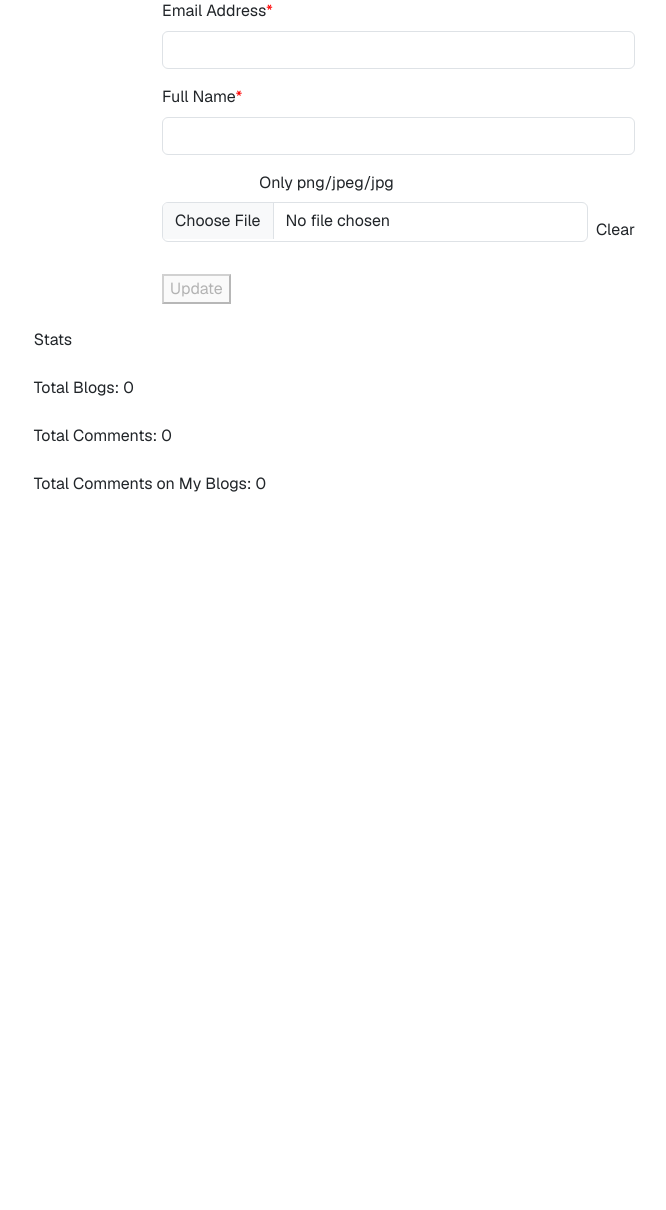
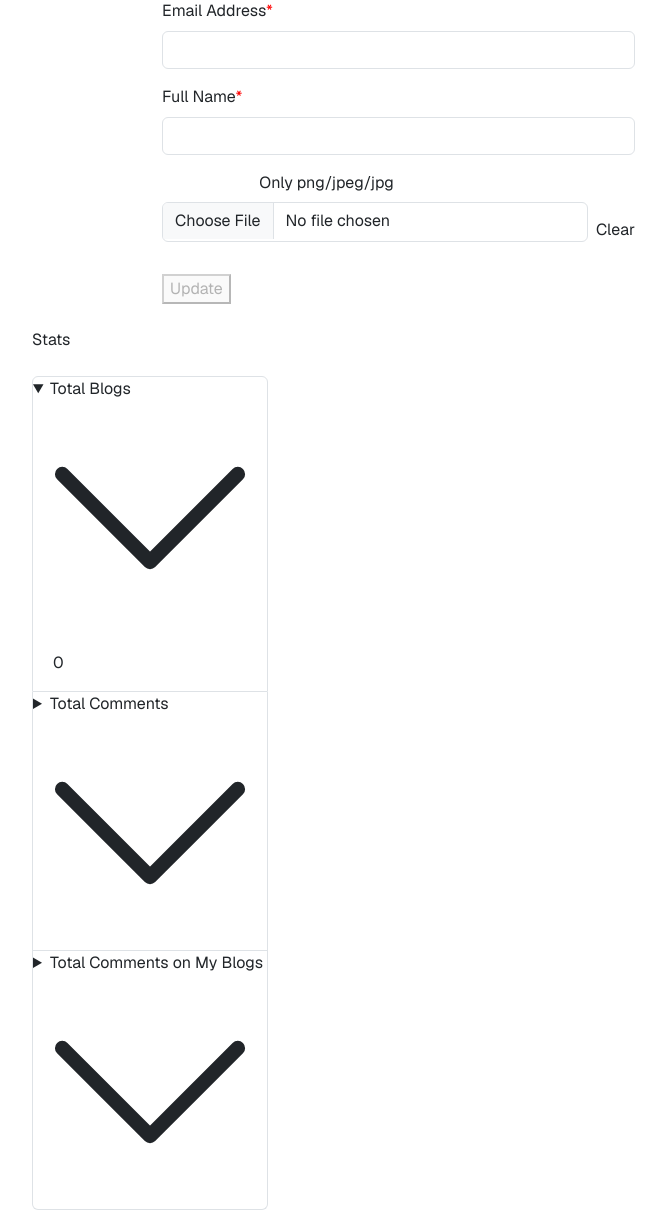
Before and after one commit to IrfanPatelIG/BLOGit, a Node server app: page /user/user-profile in a window 1280 px wide. Shown: the part 687-1897 px from the top of the page, without its empty margins (478-1144 px from the left). Before the commit the page ends 1179 px from the top, so only its background shows below. Run offline with Node 20, Linux system fonts and the light colour scheme; the visitor is signed in with stand-in values (Sample User, id 1); data that the repository does not hold is empty; some libraries are stand-ins or nearby versions.

Commit message:
Updated Stats UI

```diff
--- a/views/userProfilePage.ejs
+++ b/views/userProfilePage.ejs
@@ -14,9 +14,35 @@
         <div class="container-left" style="margin-right: 24px;">
             <div class="btn-text theme-info fs-xl ">Stats</div>
             <div class="d-flex flex-column gap-4 align-items-start mt-4">
-                <div class="blogs-total btn-subtle theme-primary">Total Blogs: <%= locals?.blogs?.length %></div>
-                <div class="blogs-total btn-subtle theme-primary">Total Comments: <%= locals?.comments?.length %></div>
-                <div class="blogs-total btn-subtle theme-primary">Total Comments on My Blogs: <%= locals?.commentsOnMyBlogs?.length %></div>
+                <div class="accordion">
+                    <details class="accordion-item accordion accordion-flush" name="accordionExample" open>
+                        <summary class="accordion-header">
+                        Total Blogs
+                        <svg class="accordion-icon" xmlns="http://www.w3.org/2000/svg" viewBox="0 0 16 16" fill="none" stroke="currentColor" stroke-linecap="round" stroke-linejoin="round"><path d="m2 5 6 6 6-6"/></svg>
+                        </summary>
+                        <div class="accordion-body">
+                            <%= locals?.blogs?.length %>
+                        </div>
+                    </details>
+                    <details class="accordion-item accordion accordion-flush" name="accordionExample">
+                        <summary class="accordion-header">
+                        Total Comments
+                        <svg class="accordion-icon" xmlns="http://www.w3.org/2000/svg" viewBox="0 0 16 16" fill="none" stroke="currentColor" stroke-linecap="round" stroke-linejoin="round"><path d="m2 5 6 6 6-6"/></svg>
+                        </summary>
+                        <div class="accordion-body">
+                            <%= locals?.comments?.length %>
+                        </div>
+                    </details>
+                    <details class="accordion-item accordion accordion-flush" name="accordionExample">
+                        <summary class="accordion-header">
+                        Total Comments on My Blogs
+                        <svg class="accordion-icon" xmlns="http://www.w3.org/2000/svg" viewBox="0 0 16 16" fill="none" stroke="currentColor" stroke-linecap="round" stroke-linejoin="round"><path d="m2 5 6 6 6-6"/></svg>
+                        </summary>
+                        <div class="accordion-body">
+                            <%= locals?.commentsOnMyBlogs?.length %>
+                        </div>
+                    </details>
+                </div>
             </div>
         </div>
 
```
